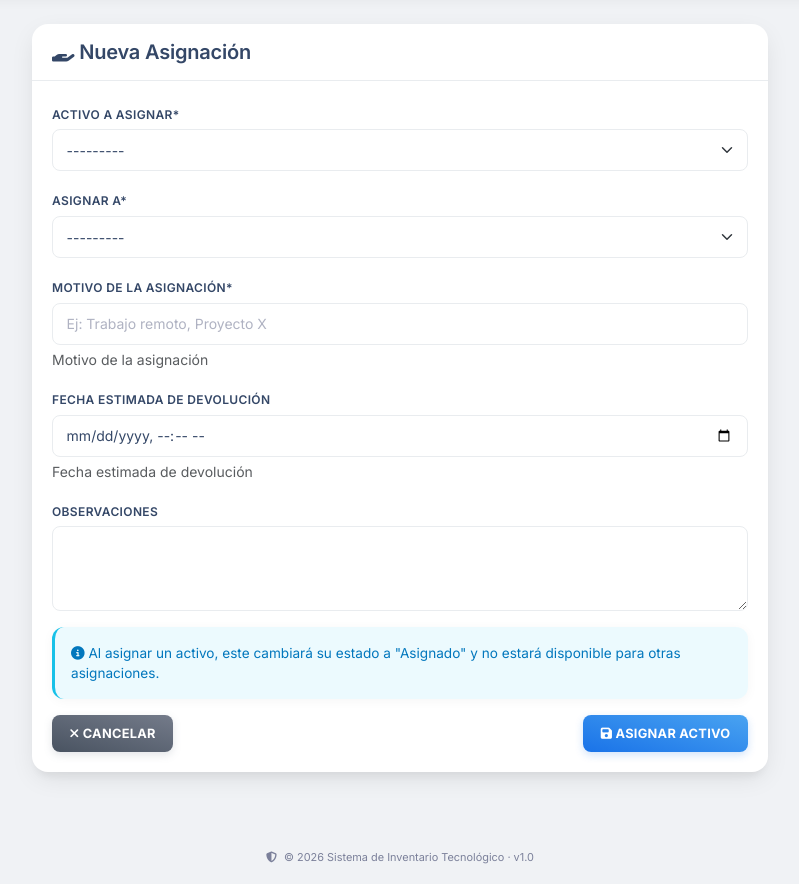
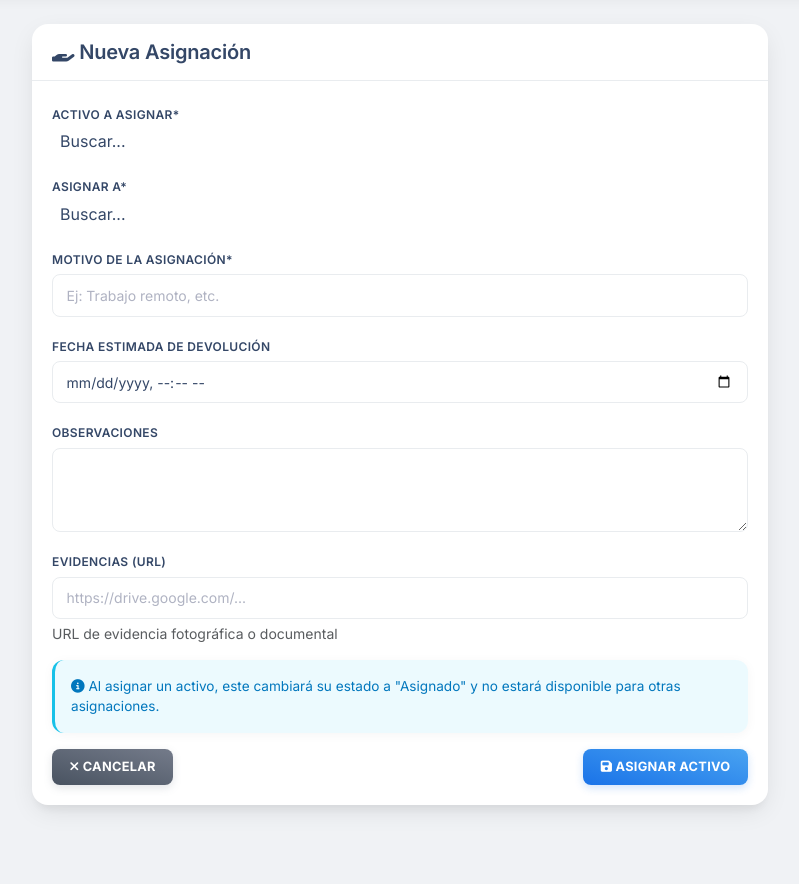
Before and after one commit to Eliasovalle22/inventario_tecnologico, a Django app: page /asignaciones/nueva/ in a window 1280 px wide. Shown: the part 64-948 px from the top of the page, without its empty margins (240-1039 px from the left). Run offline with Django 5.2, Linux system fonts and the light colour scheme; the visitor is signed in with stand-in values (Sample User, id 1); data comes from the database, SQL or seed files in the repository; data that the repository does not hold is empty; some libraries are stand-ins or nearby versions.

Commit message:
Update mejoras en el dashboard de asignaciones

```diff
--- a/asignaciones/forms.py
+++ b/asignaciones/forms.py
@@ -7,13 +7,14 @@ from django.utils import timezone
 class AsignacionForm(forms.ModelForm):
     class Meta:
         model = Asignacion
-        fields = ['activo', 'usuario_asignado', 'fecha_estimada_devolucion', 'motivo', 'observaciones']
+        fields = ['activo', 'usuario_asignado', 'fecha_estimada_devolucion', 'motivo', 'observaciones', 'evidencias']
         widgets = {
             'fecha_estimada_devolucion': forms.DateTimeInput(
                 attrs={'type': 'datetime-local', 'class': 'form-control'}
             ),
-            'motivo': forms.TextInput(attrs={'class': 'form-control', 'placeholder': 'Ej: Trabajo remoto, Proyecto X'}),
+            'motivo': forms.TextInput(attrs={'class': 'form-control', 'placeholder': 'Ej: Trabajo remoto, etc.'}),
             'observaciones': forms.Textarea(attrs={'rows': 3, 'class': 'form-control'}),
+            'evidencias': forms.URLInput(attrs={'class': 'form-control', 'placeholder': 'https://drive.google.com/...'}),
         }
 
     def __init__(self, *args, **kwargs):
@@ -24,7 +25,7 @@ class AsignacionForm(forms.ModelForm):
         self.fields['activo'].queryset = Activo.objects.filter(
             estado__nombre__in=['Disponible', 'En bodega']
         ).select_related('marca')
-        self.fields['activo'].widget.attrs.update({'class': 'form-select'})
+        self.fields['activo'].widget.attrs.update({'class': 'form-select select2-field'})
         self.fields['activo'].label = "Activo a asignar"
 
         # Usuarios activos
@@ -32,8 +33,11 @@ class AsignacionForm(forms.ModelForm):
         is_active=True
         ).order_by('first_name', 'last_name')
         self.fields['usuario_asignado'].label_from_instance = lambda obj: f"{obj.get_full_name() or obj.username} ({obj.username})"
-        self.fields['usuario_asignado'].widget.attrs.update({'class': 'form-select'})
+        self.fields['usuario_asignado'].widget.attrs.update({'class': 'form-select select2-field'})
         self.fields['usuario_asignado'].label = "Asignar a"
+
+        self.fields['evidencias'].required = False
+        self.fields['evidencias'].label = "Evidencias (URL)"
 
         self.fields['fecha_estimada_devolucion'].required = False
         self.fields['fecha_estimada_devolucion'].label = "Fecha estimada de devolución"
--- a/asignaciones/models.py
+++ b/asignaciones/models.py
@@ -4,9 +4,7 @@ from inventario.models import Activo
 from django.utils import timezone
 
 class Asignacion(models.Model):
-    """
-    Registro de asignaciones de activos a usuarios/empleados
-    """
+
     activo = models.ForeignKey(Activo, on_delete=models.PROTECT, related_name='asignaciones')
     usuario_asignado = models.ForeignKey(
         User,
@@ -23,13 +21,18 @@ class Asignacion(models.Model):
 
     fecha_asignacion = models.DateTimeField(default=timezone.now)
     fecha_devolucion = models.DateTimeField(null=True, blank=True)
-    fecha_estimada_devolucion = models.DateTimeField(null=True, blank=True,
-                                                      help_text="Fecha estimada de devolución")
+    fecha_estimada_devolucion = models.DateTimeField(null=True, blank=True)
 
     # Información adicional
     observaciones = models.TextField(blank=True, null=True)
-    motivo = models.CharField(max_length=200, blank=True, null=True,
-                              help_text="Motivo de la asignación")
+    motivo = models.CharField(max_length=200, blank=True, null=True)
+    evidencias = models.URLField(
+        max_length=500,
+        blank=True,
+        null=True,
+        verbose_name="Evidencias",
+        help_text="URL de evidencia fotográfica o documental"
+    )
 
     # Control
     activo_actual = models.BooleanField(default=True,
--- a/templates/asignaciones/asignacion_form.html
+++ b/templates/asignaciones/asignacion_form.html
@@ -2,6 +2,12 @@
 {% load crispy_forms_tags %}
 
 {% block title %}{{ titulo }}{% endblock %}
+
+{% block extra_css %}
+<!-- Select2 CSS -->
+<link href="https://cdn.jsdelivr.net/npm/select2@4.1.0-rc.0/dist/css/select2.min.css" rel="stylesheet" />
+<link href="https://cdn.jsdelivr.net/npm/select2-bootstrap-5-theme@1.3.0/dist/select2-bootstrap-5-theme.min.css" rel="stylesheet" />
+{% endblock %}
 
 {% block content %}
 <div class="container">
@@ -22,6 +28,7 @@
                         {{ form.motivo|as_crispy_field }}
                         {{ form.fecha_estimada_devolucion|as_crispy_field }}
                         {{ form.observaciones|as_crispy_field }}
+                        {{ form.evidencias|as_crispy_field }}
 
                         <div class="alert alert-info">
                             <i class="fas fa-info-circle"></i>
@@ -44,3 +51,20 @@
     </div>
 </div>
 {% endblock %}
+
+{% block extra_js %}
+<!-- Select2 JS asignaciones -->
+<script src="https://cdn.jsdelivr.net/npm/select2@4.1.0-rc.0/dist/js/select2.min.js"></script>
+<script src="https://cdn.jsdelivr.net/npm/select2@4.1.0-rc.0/dist/js/i18n/es.js"></script>
+<script>
+    $(document).ready(function() {
+        $('.select2-field').select2({
+            theme: 'bootstrap-5',
+            language: 'es',
+            placeholder: 'Buscar...',
+            allowClear: true,
+            width: '100%'
+        });
+    });
+</script>
+{% endblock %}
```
Also changed, not shown: templates/asignaciones/detalle.html (+12 -0 lines), asignaciones/migrations/0002_asignacion_evidencias_and_more.py (added).
